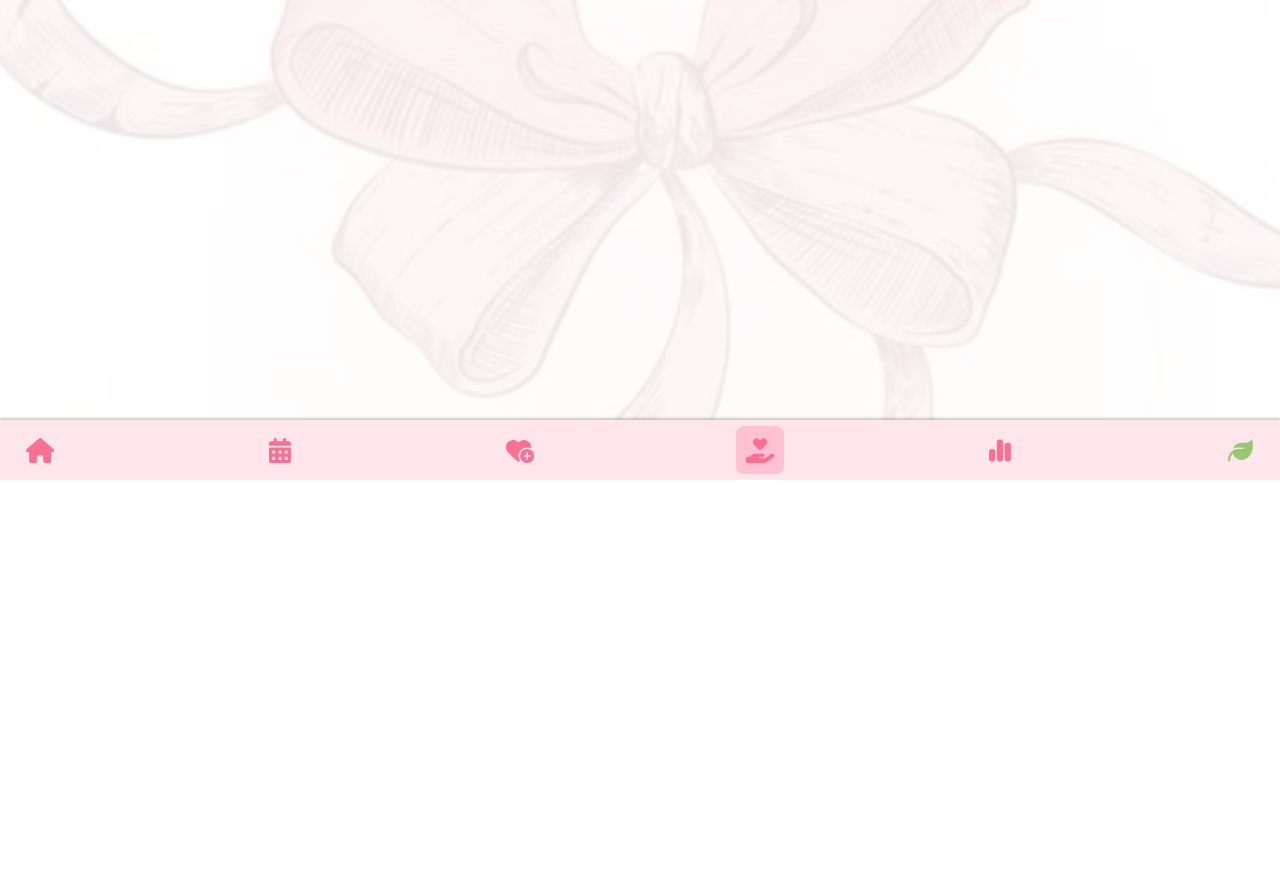
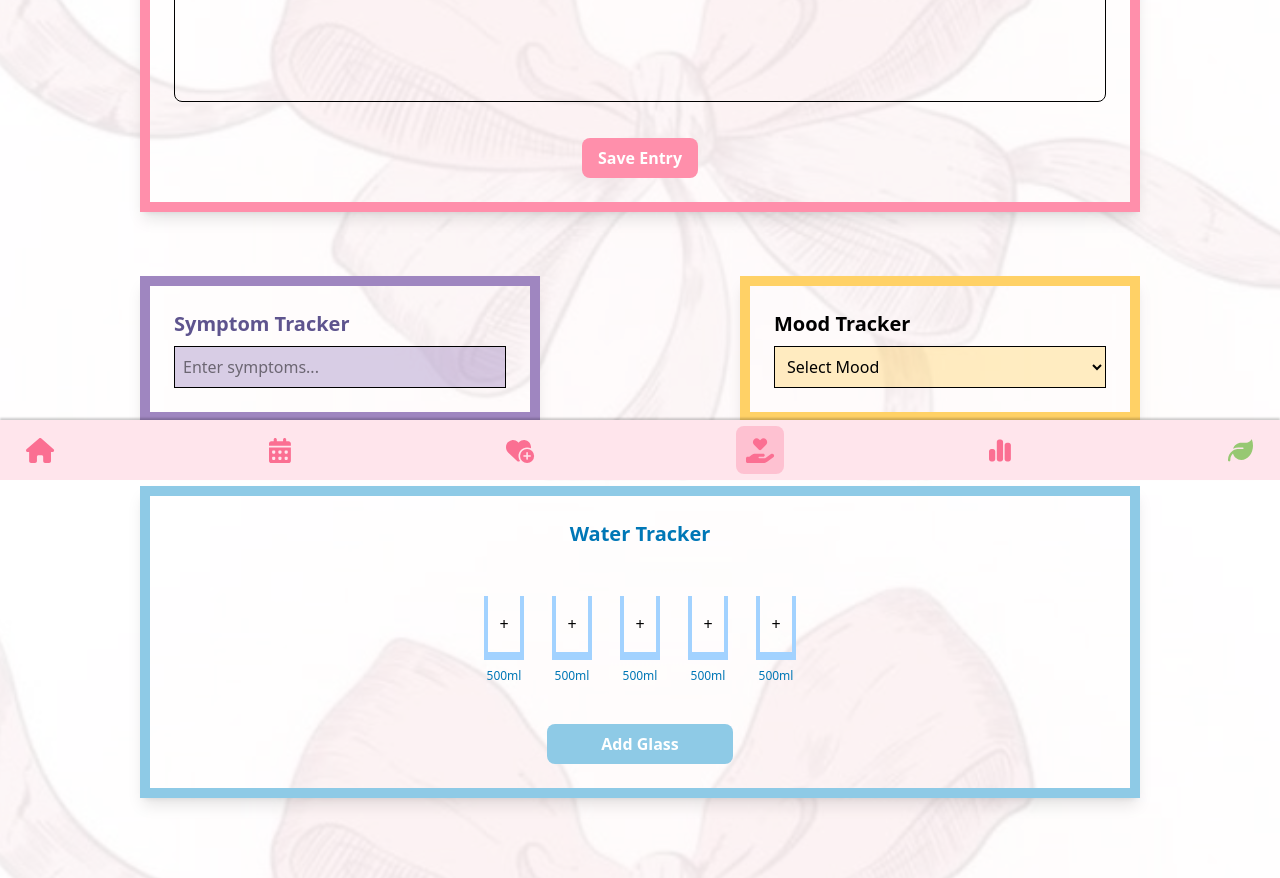
Before and after one commit to AmanYadav7015/PixieCycle, a React (Vite) app: page /self-care in a window 1280 px wide. Shown: the part 320-1198 px from the top of the page. Before the commit the page ends 800 px from the top, so only its background shows below. Built offline with nearby package versions, Linux system fonts and the light colour scheme; a web font is replaced by a local one.

Commit message:
added the self care page

```diff
--- a/src/components/SelfCare/SelfCare.jsx
+++ b/src/components/SelfCare/SelfCare.jsx
@@ -1,12 +1,98 @@
 import React, { useState } from "react";
-import { useNavigate } from "react-router-dom";
 
 const SelfCare = () => {
-  const navigate = useNavigate();
+  const [symptom, setSymptom] = useState("");
+  const [mood, setMood] = useState("");
+  const [waterIntake, setWaterIntake] = useState(0);
+  const [glasses, setGlasses] = useState([0, 1, 2, 3, 4]);
+
+  const addGlass = () => {
+    setGlasses([...glasses, glasses.length]);
+  };
 
   return (
-    <div className="h-screen flex flex-col items-center">
-        Self Care
+    <div className="h-300vh flex flex-col items-center justify-center p-6 pb-20">
+      <h2 className="text-5xl font-bold text-[#6a4c93] mb-10">Welcome to Self Care! &lt;3</h2>
+
+      <div className="p-6 shadow-lg h-100 w-250 border-10 border-[#ff8fab] mt-5 mb-6 flex flex-col items-center">
+        <h2 className="font-bold text-4xl text-[#ff8fab] mb-4">My Diary</h2>
+        <textarea
+          className="w-full h-50 p-3 mb-5 mt-5 border rounded-lg focus:outline-none focus:ring-2 focus:ring-[#ff8fab] resize-none"
+          placeholder="How was your day? ✏️"
+        />
+        <button
+          className="bg-[#ff8fab] text-white font-semibold px-4 py-2 rounded-lg mt-4 hover:bg-[#ffc2d1] transition"
+        >
+          Save Entry
+        </button>
+      </div>
+
+      <div className="flex gap-50 mt-10">
+        <div className="p-6 shadow-lg w-100 border-10 border-[#9f86c0] mb-6">
+          <h3 className="text-xl text-[#5e548e] font-bold mb-2">Symptom Tracker</h3>
+          <input
+            type="text"
+            value={symptom}
+            onChange={(e) => setSymptom(e.target.value)}
+            placeholder="Enter symptoms..."
+            className="bg-[rgba(159,134,192,0.4)] border p-2 w-full"
+          />
+        </div>
+
+        <div className="p-6 shadow-lg w-100 border-10 border-[#ffd166] mb-6">
+          <h3 className="text-xl font-bold mb-2">Mood Tracker</h3>
+          <select
+            value={mood}
+            onChange={(e) => setMood(e.target.value)}
+            className="bg-[rgba(255,209,102,0.4)] border p-2 w-full"
+          >
+            <option value="">Select Mood</option>
+            <option value="Happy">Happy</option>
+            <option value="Sad">Sad</option>
+            <option value="Anxious">Anxious</option>
+            <option value="Excited">Excited</option>
+            <option value="Neutral">Neutral</option>
+          </select>
+        </div>
+      </div>
+
+      <div className="p-6 shadow-lg w-250 border-10 border-[#8ecae6] flex flex-col items-center text-center mt-10">
+        <h3 className="text-xl font-bold mb-2 text-[#0077b6]">Water Tracker</h3>
+        <div className="flex gap-7 flex-wrap justify-center mt-10 mb-10">
+          {glasses.map((_, index) => (
+            <div>
+            <div
+              key={index}
+              className="relative w-10 h-16 cursor-pointer flex items-end justify-center"
+              onClick={() => setWaterIntake(index + 1)}
+            >
+              <div className="absolute bottom-0 w-10 h-16 bg-transparent border-l-4 border-r-4 border-b-8 border-[#a2d2ff] clip-trapezium"></div>
+              <div className={`absolute bottom-0 w-10 transition-all ${index < waterIntake ? 'h-full bg-[#a2d2ff]' : 'h-0'}`}></div>
+              <p className="mb-6">+</p>
+            </div>
+            <p className="text-xs text-[#0077b6] mt-2">500ml</p>
+            </div>
+          ))}
+        </div>
+        <button
+          onClick={addGlass}
+          className="bg-[#8ecae6] text-white font-bold px-4 py-2 rounded-lg w-1/5 hover:bg-[#bde0fe] transition flex items-center justify-center"
+        >
+          Add Glass
+        </button>
+      </div>
+
+      {/* <div className="p-6 shadow-lg w-full border-10 border-[#ff8fab] mt-20 mb-6 flex flex-col items-center">
+        <h2 className="font-bold text-5xl text-[#a53860] mt-2 mb-10">Tips:</h2>
+        <ul className="pl-5 space-y-5 text-lg text-black text-center">
+          <li>Stay hydrated and drink plenty of water.</li>
+          <li>Get enough sleep and rest your body.</li>
+          <li>Eat a balanced and nutritious diet.</li>
+          <li>Exercise or do yoga to relieve stress.</li>
+          <li>Take time for yourself and relax.</li>
+          <li>Practice mindfulness and meditation.</li>
+        </ul>
+      </div> */}
     </div>
   );
 };
```
